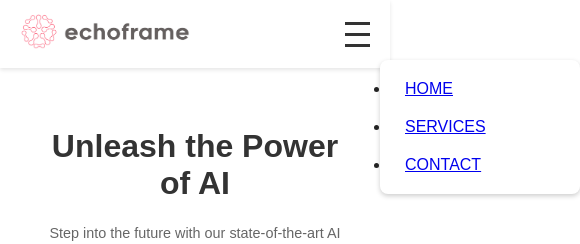
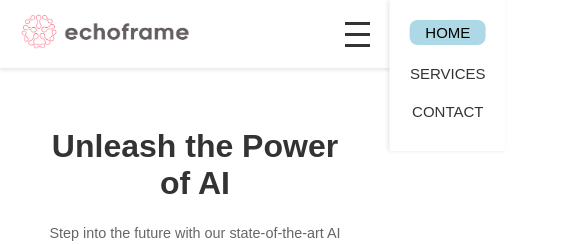
Before and after one commit to astechsolutions13/web-home, a React (Create React App) app: page / in a window 390 px wide. Shown: the top 244 px of the page, 580 px wide, since content can reach past the window. Built offline with nearby package versions, Linux system fonts and the light colour scheme.

Commit message:
fixing header more

```diff
--- a/src/components/Header.js
+++ b/src/components/Header.js
@@ -1,40 +1,36 @@
-import React, { useState, useRef, useEffect } from "react";
+import React, { useState, useEffect, useRef } from "react";
 import "../styles/header.css"; // Import the CSS file
 import logo from "../images/logo.png"; // Import the logo image
 
 const Header = () => {
   const [activeLink, setActiveLink] = useState("home");
-  const [isMenuOpen, setIsMenuOpen] = useState(false);
-  const menuRef = useRef(null);
+  const [isMenuOpen, setIsMenuOpen] = useState(false); // State to manage mobile menu visibility
+  const menuRef = useRef(null); // Ref to track the menu element
 
-  // Function to handle clicks inside menu
   const handleClick = (link) => {
     setActiveLink(link);
     setIsMenuOpen(false); // Close the menu when a link is clicked
   };
 
-  // Toggle menu visibility
   const toggleMenu = () => {
-    setIsMenuOpen(!isMenuOpen);
+    setIsMenuOpen(!isMenuOpen); // Toggle menu visibility
   };
 
   // Close menu when clicking outside
   useEffect(() => {
-    const handleClickOutside = (event) => {
+    const handleOutsideClick = (event) => {
       if (menuRef.current && !menuRef.current.contains(event.target)) {
         setIsMenuOpen(false);
       }
     };
 
     if (isMenuOpen) {
-      document.addEventListener("mousedown", handleClickOutside);
+      document.addEventListener("mousedown", handleOutsideClick);
     } else {
-      document.removeEventListener("mousedown", handleClickOutside);
+      document.removeEventListener("mousedown", handleOutsideClick);
     }
 
-    return () => {
-      document.removeEventListener("mousedown", handleClickOutside);
-    };
+    return () => document.removeEventListener("mousedown", handleOutsideClick);
   }, [isMenuOpen]);
 
   return (
--- a/src/styles/header.css
+++ b/src/styles/header.css
@@ -57,6 +57,30 @@
   align-items: center;
 }
 
+.nav-list {
+  display: flex;
+  list-style: none;
+  gap: 20px;
+}
+
+.nav-link {
+  text-decoration: none;
+  color: #333;
+  font-size: 16px;
+  padding: 8px 15px;
+  transition: color 0.3s ease, background-color 0.3s ease;
+}
+
+.nav-link:hover {
+  color: #007BFF;
+}
+
+.nav-link.active {
+  background-color: #ADD8E6;
+  color: #000;
+  border-radius: 4px;
+}
+
 /* Responsive Styles */
 @media (max-width: 768px) {
   .hamburger {
@@ -64,18 +88,18 @@
   }
 
   .nav {
-    position: absolute;
-    top: 60px; /* ✅ Corrected position */
-    right: 10px;
-    width: 200px; /* ✅ Prevents full-width */
+    position: fixed;
+    top: 0;
+    right: 0;
+    height: auto;
+    width: auto;
     background-color: white;
     flex-direction: column;
-    align-items: flex-start;
-    box-shadow: 0 2px 5px rgba(0, 0, 0, 0.2);
-    border-radius: 8px;
-    padding: 10px;
+    align-items: center;
+    box-shadow: -2px 0 4px rgba(0, 0, 0, 0.1);
     transform: translateX(100%);
     transition: transform 0.3s ease-in-out;
+    padding-bottom: 10px;
   }
 
   .nav.open {
@@ -84,13 +108,30 @@
 
   .nav-list {
     flex-direction: column;
-    gap: 10px;
+    gap: 20px;
+    width: 100%;
+    padding-top: 20px;
+    padding-left: 20px;
+    padding-right: 20px;
+    padding-bottom: 20px;
   }
 
   .nav-link {
-    padding: 10px 15px;
-    font-size: 16px;
-    text-align: left;
-    display: block;
+    width: 100%;
+    text-align: center;
+    padding: 15px 0;
+    font-size: 15px;
+  }
+
+  .nav-link.active {
+    background-color: #ADD8E6;
+    color: #000;
+    border-radius: 8px;
+    display: inline-block;
+    padding: 5%;
+  }
+
+  .nav-link:hover {
+    background-color: #f0f0f0;
   }
 }
```
